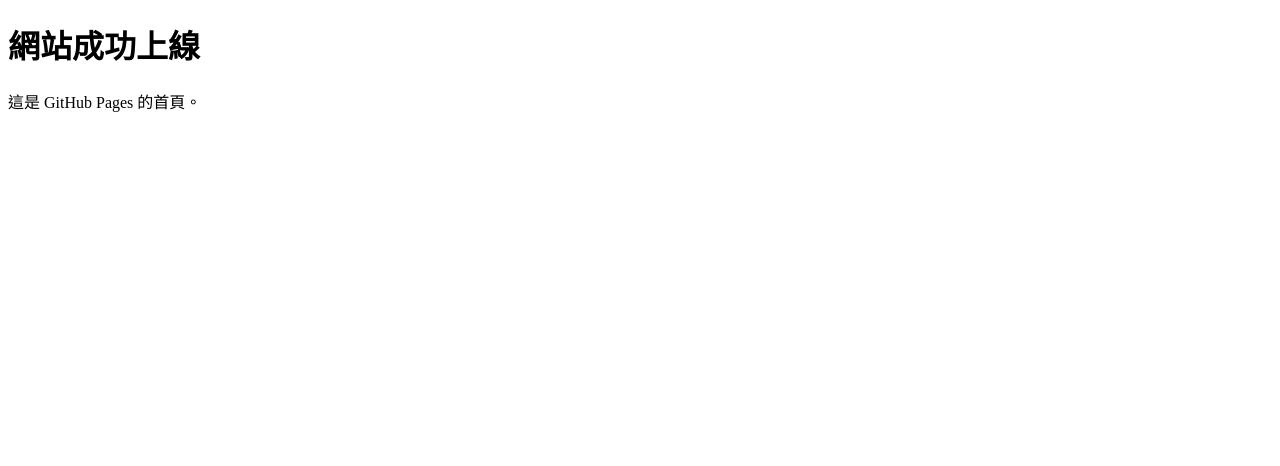
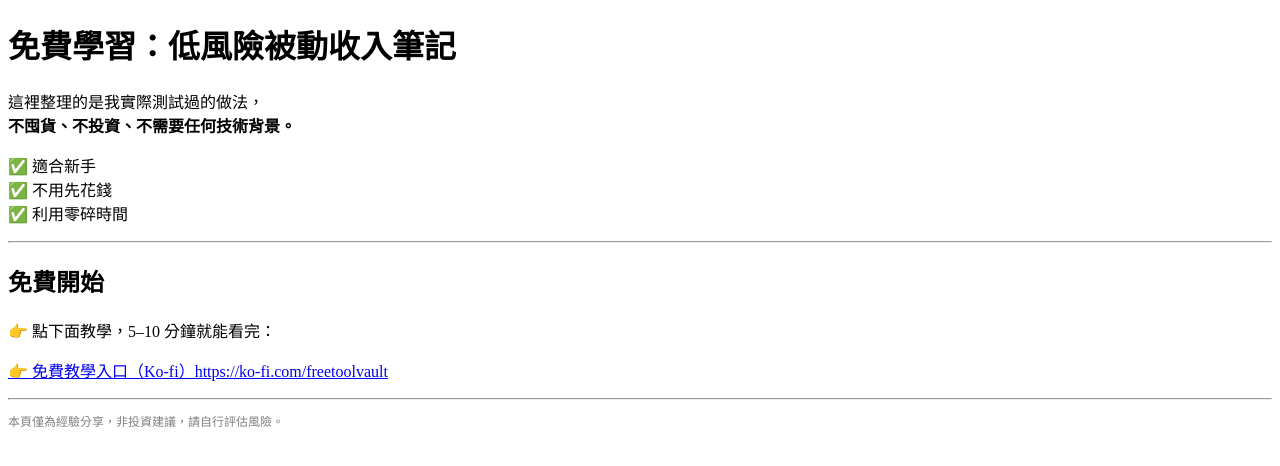
Before and after one commit to mjz3705/fix-notes, a plain HTML site: page index.html in a window 1280 px wide. Drawn offline with Linux system fonts and the light colour scheme.

Commit message:
update landing page

```diff
--- a/index.html
+++ b/index.html
@@ -2,10 +2,43 @@
 <html lang="zh-TW">
 <head>
   <meta charset="UTF-8">
-  <title>Welcome</title>
+  <title>Fix Notes｜免費低風險收入筆記</title>
 </head>
+
 <body>
-  <h1>網站成功上線</h1>
-  <p>這是 GitHub Pages 的首頁。</p>
+
+<h1>免費學習：低風險被動收入筆記</h1>
+
+<p>
+這裡整理的是我實際測試過的做法，<br>
+<strong>不囤貨、不投資、不需要任何技術背景。</strong>
+</p>
+
+<p>
+✅ 適合新手<br>
+✅ 不用先花錢<br>
+✅ 利用零碎時間
+</p>
+
+<hr>
+
+<h2>免費開始</h2>
+
+<p>
+👉 點下面教學，5–10 分鐘就能看完：
+</p>
+
+<p>
+<a href="https://ko-fi.com/freetoolvault" target="_blank">
+👉 免費教學入口（Ko-fi）https://ko-fi.com/freetoolvault
+</a>
+</p>
+
+<hr>
+
+<p style="font-size:12px;color:gray;">
+本頁僅為經驗分享，非投資建議，請自行評估風險。
+</p>
+
 </body>
 </html>
```
